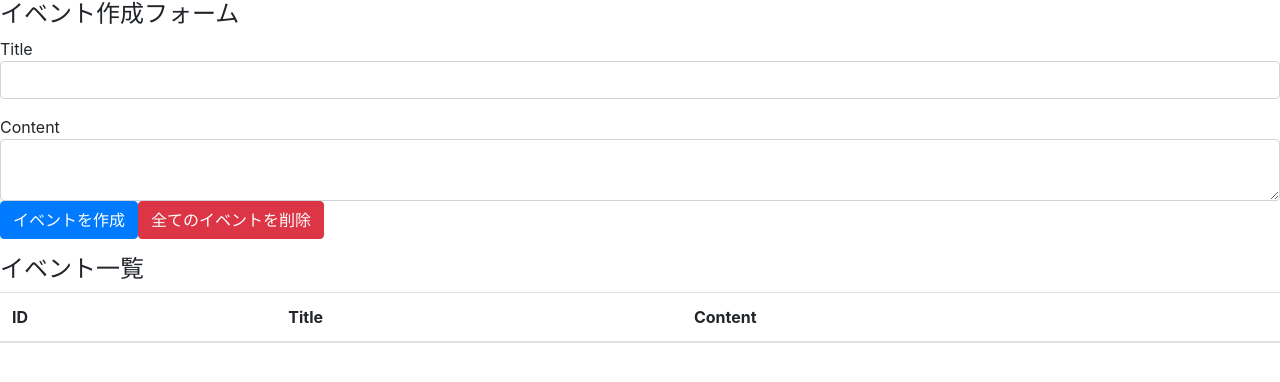
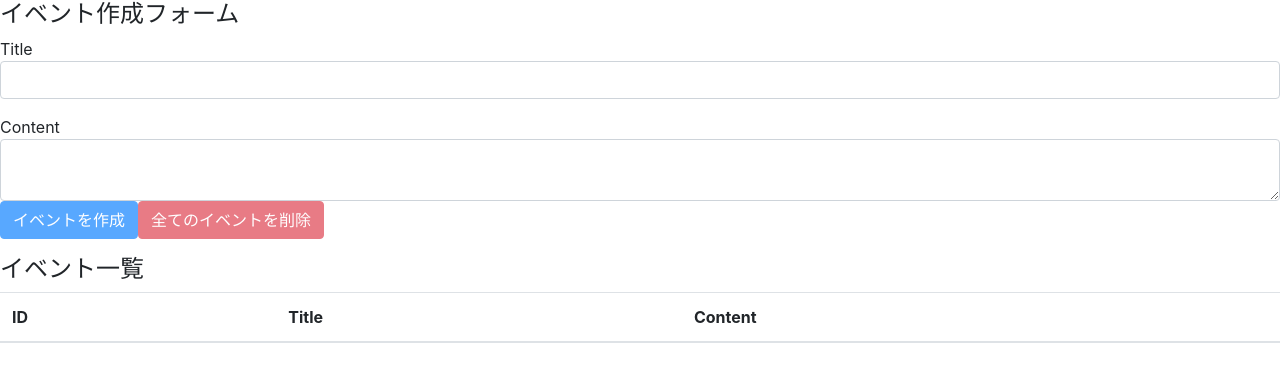
Before and after one commit to YuukiMotai/react-hooks-101, a React (Create React App) app: page / in a window 1280 px wide. Shown: the top 382 px of the page. Built offline with nearby package versions, Linux system fonts and the light colour scheme.

Commit message:
implement all events deletion feature

```diff
--- a/src/components/App.js
+++ b/src/components/App.js
@@ -22,6 +22,14 @@ const App = () => {
     setContent('')
   }
 
+  const deleteAllEvents = e => {
+    e.preventDefault()
+    const result = window.confirm("全てのイベントを本当に削除しても良いですか？")
+    if(result) dispatch({type: 'DELETE_ALL_EVENTS'})
+  }
+
+  const unCreatable = title === "" || content === ""
+
   return (
     <div className="container-fruid">
       <h4>イベント作成フォーム</h4>
@@ -35,9 +43,8 @@ const App = () => {
           <laberl htmlFor="formEventContent">Content</laberl>
           <textarea className="form-control" id="formEventContent" value={content}
                                              onChange={e =>setContent(e.target.value)} />
-
-          <button className="btn btn-primary" onClick={addEvent}>イベントを作成</button>
-          <button className="btn btn-danger">全てのイベントを削除</button>
+          <button className="btn btn-primary" onClick={addEvent} disabled={unCreatable} >イベントを作成</button>
+          <button className="btn btn-danger" onClick={deleteAllEvents} disabled={state.length===0}>全てのイベントを削除</button>
         </div>
       </form>
       <h4>イベント一覧</h4>
@@ -50,7 +57,7 @@ const App = () => {
           </tr>
         </thead>
         <tbody>
-          {state.map((event) => (<Event event={event} dispatch={dispatch} />))}
+          {state.map((event, index) => (<Event key={index} event={event} dispatch={dispatch} />))}
         </tbody>
       </table>
     </div>
--- a/src/components/Event.js
+++ b/src/components/Event.js
@@ -3,7 +3,9 @@ import React from 'react'
 const Event=({dispatch, event})=>{
     const id = event.id
     const handleClickDeleteButton =()=>{
-      dispatch({type: 'DELETE_EVENT', id: id})
+    const result = window.confirm(`本当に(id=${id})を削除しても良いですか？`)
+
+    if(result) dispatch({type: 'DELETE_EVENT', id: id})
     }
 
     return(
```
